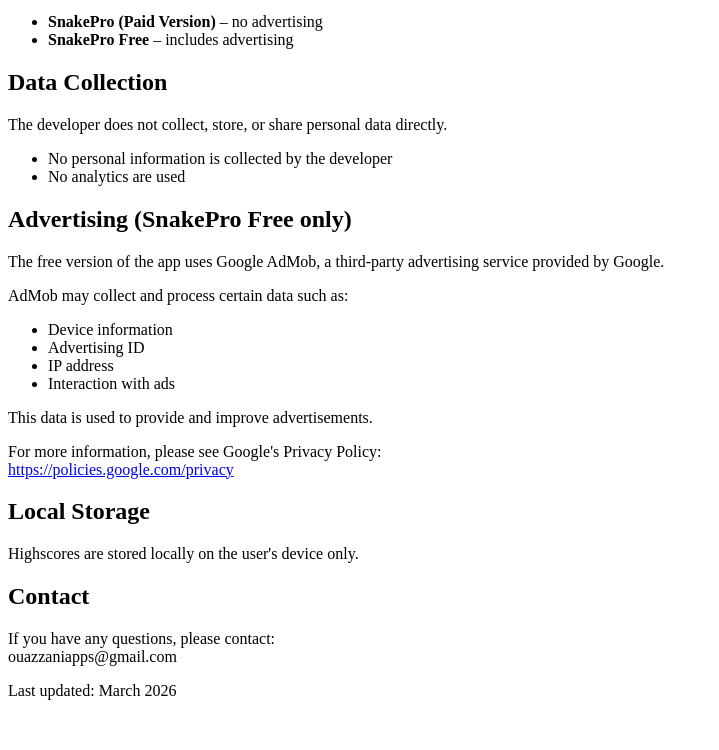
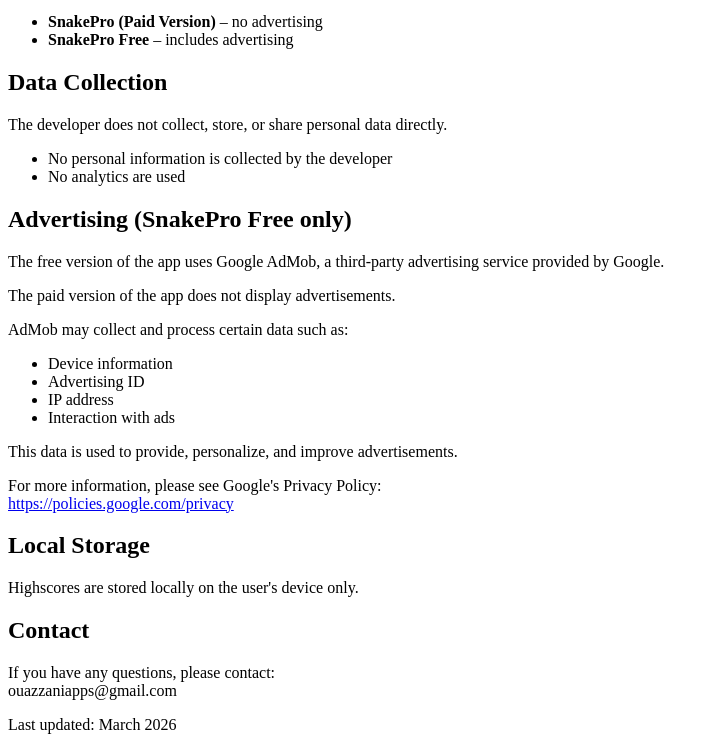
Before and after one commit to MikeOisCool/snakepro-privacy, a plain HTML site: page index.html in a window 1280 px wide. Shown: the part 101-851 px from the top of the page, without its empty margins (0-719 px from the left). Before the commit the page ends 817 px from the top, so only its background shows below. Drawn offline with Linux system fonts and the light colour scheme.

Commit message:
Klare Trennung Ads und Ad free
Updated text to clarify data usage for advertisements.

```diff
--- a/index.html
+++ b/index.html
@@ -24,6 +24,8 @@
 <h2>Advertising (SnakePro Free only)</h2>
 <p>The free version of the app uses Google AdMob, a third-party advertising service provided by Google.</p>
 
+<p>The paid version of the app does not display advertisements.</p>
+
 <p>AdMob may collect and process certain data such as:</p>
 <ul>
 <li>Device information</li>
@@ -32,7 +34,7 @@
 <li>Interaction with ads</li>
 </ul>
 
-<p>This data is used to provide and improve advertisements.</p>
+<p>This data is used to provide, personalize, and improve advertisements.</p>
 
 <p>For more information, please see Google's Privacy Policy:<br>
 <a href="https://policies.google.com/privacy">
```
